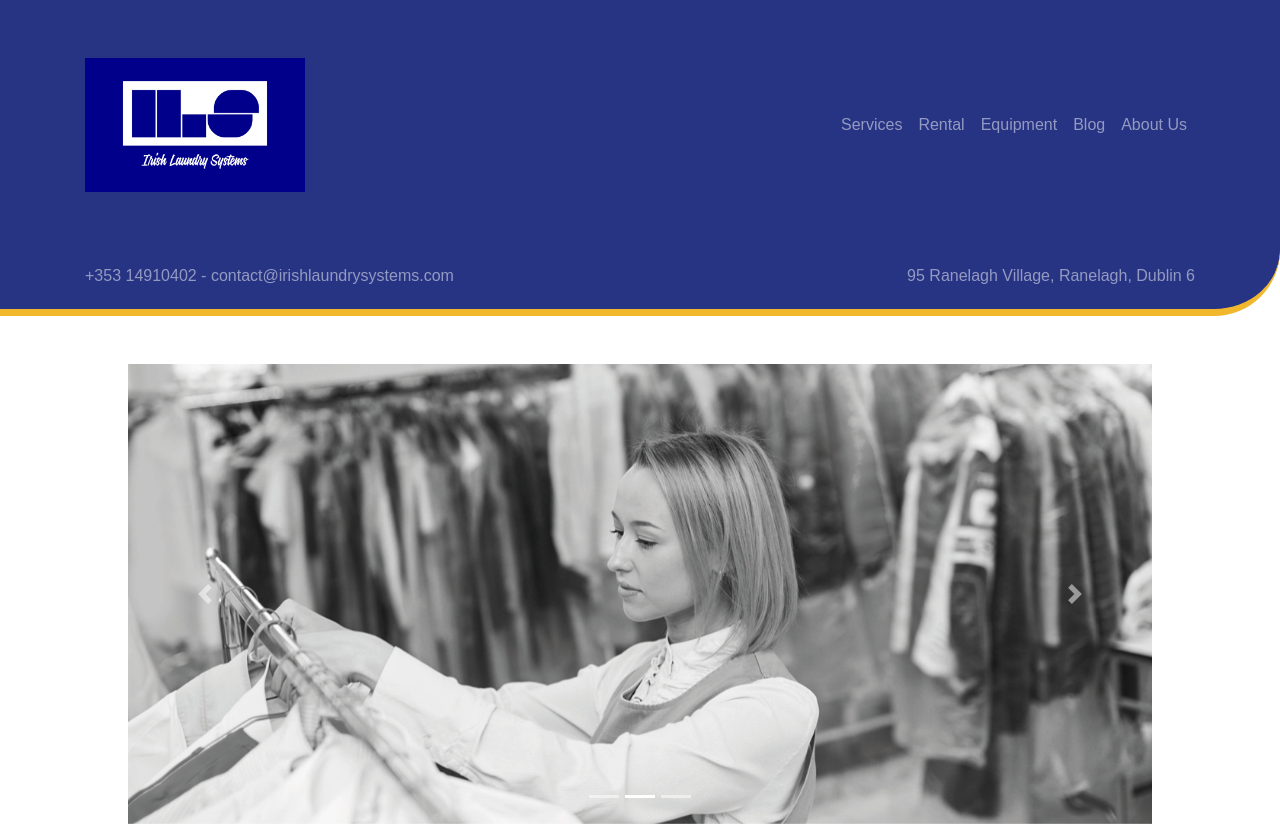
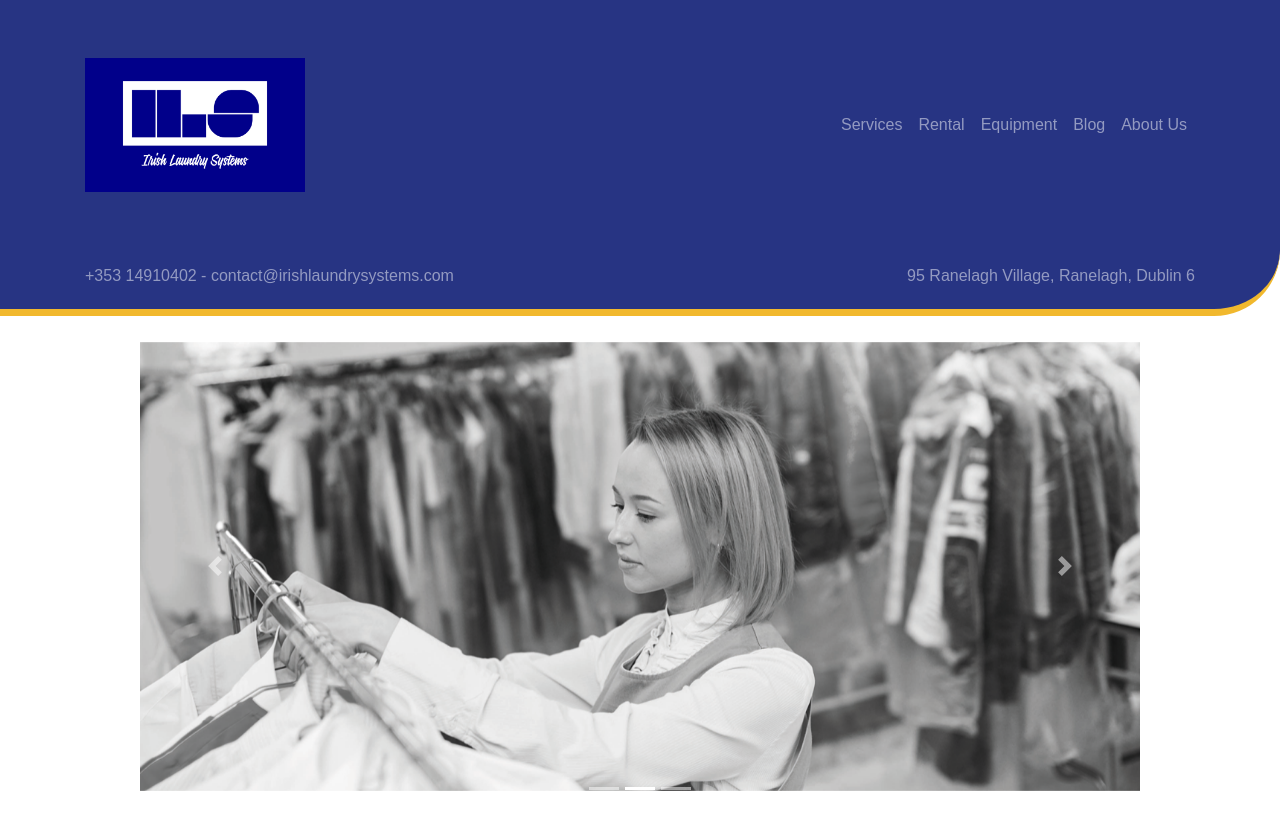
Before and after one commit to RaphaelQSmith/irish-laundry-system, a Next.js app: page / in a window 1280 px wide. Shown: the top 826 px of the page. Built offline with nearby package versions, Linux system fonts and the light colour scheme.

Commit message:
Carousel fix 1.2

```diff
--- a/pages/index.tsx
+++ b/pages/index.tsx
@@ -22,9 +22,6 @@ export default function Home() {
               src="/resizedworker.png"
               alt="Second slide"
             />
-
-            <Carousel.Caption>
-            </Carousel.Caption>
           </Carousel.Item>
           <Carousel.Item>
             <img
@@ -32,12 +29,12 @@ export default function Home() {
               src="/resizedmachines.png"
               alt="Third slide"
             />
-            <Carousel.Caption>
-            </Carousel.Caption>
-          </Carousel.Item>
+            </Carousel.Item>
         </Carousel>
       </div>
+
       <hr className={styles.hrLines} />
+
       <div className={styles.description}>
         <p>
           <h4> - Our Services - </h4>
--- a/styles/Home.module.css
+++ b/styles/Home.module.css
@@ -1,7 +1,9 @@
 .caroussel {
     display: flex;
     flex: 1;
-    margin: 3rem 8rem;
+    margin: auto;
+    height: 500px;
+    width: 1000px;
     align-items: center;
     justify-content: center;
 }
```
